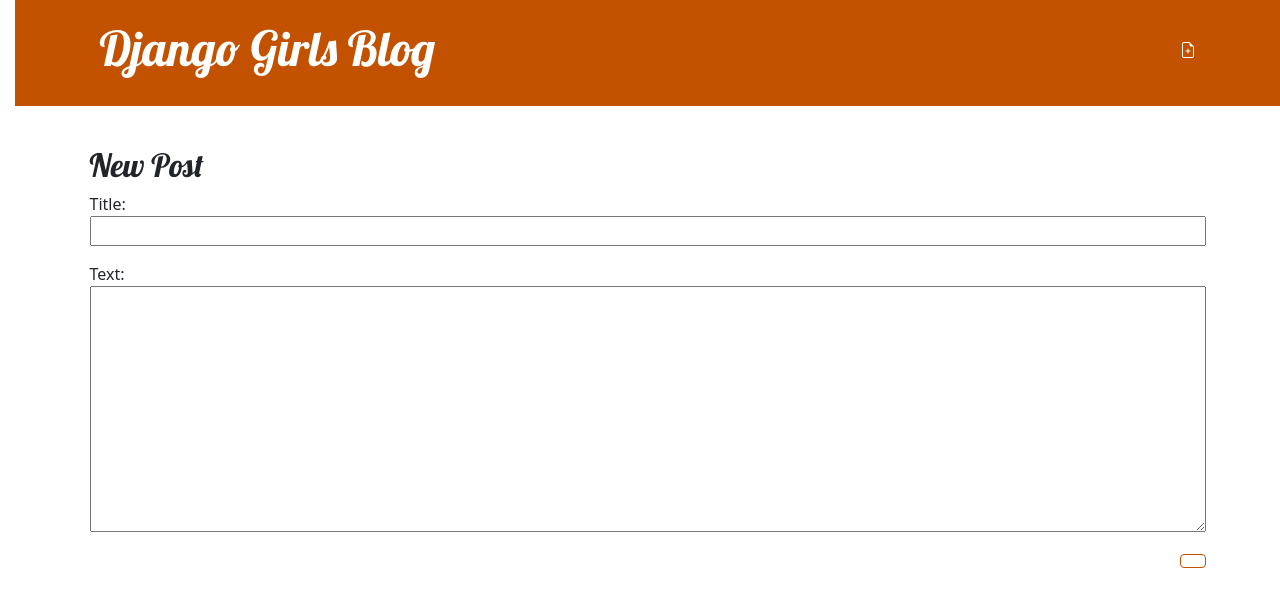
After one commit to ebrinckm/my-first-blog, a Django app: page /post/new/ in a window 1280 px wide. The commit adds this page. Shown: the top 607 px of the page. Run offline with Django 3.2, Linux system fonts and the light colour scheme.

Commit message:
Created post_detail

```diff
--- /dev/null
+++ b/blog/forms.py
@@ -0,0 +1,8 @@
+from django import forms
+from .models import Post
+
+class PostForm(forms.ModelForm):
+
+    class Meta:
+        model = Post
+        fields = ("title", "text")
--- /dev/null
+++ b/blog/static/css/blog.css
@@ -0,0 +1,79 @@
+h1 a, h2 a {
+    color: blueviolet;
+    font-family: "Lobster";
+}
+
+body {
+    padding-left: 15px;
+}
+
+.page-header {
+    background-color: #C25100;
+    margin-top: 0;
+    margin-bottom: 40px;
+    padding: 20px 20px 20px 40px;
+}
+
+.page-header h1,
+.page-header h1 a,
+.page-header h1 a:visited,
+.page-header h1 a:active {
+    color: #ffffff;
+    font-size: 36pt;
+    text-decoration: none;
+}
+
+h1,
+h2,
+h3,
+h4 {
+    font-family: 'Lobster', cursive;
+}
+
+.date {
+    color: #828282;
+}
+
+.save {
+    float: right;
+}
+
+.post-form textarea,
+.post-form input {
+    width: 100%;
+}
+
+.top-menu,
+.top-menu:hover,
+.top-menu:visited {
+    color: #ffffff;
+    float: right;
+    font-size: 26pt;
+    margin-right: 20px;
+}
+
+.post {
+    margin-bottom: 70px;
+}
+
+.post h2 a,
+.post h2 a:visited {
+    color: #000000;
+}
+
+.post > .date,
+.post > .actions {
+    float: right;
+}
+
+.btn-secondary,
+.btn-secondary:visited {
+    color: #C25100;
+    background: none;
+    border-color: #C25100;
+}
+
+.btn-secondary:hover {
+    color: #FFFFFF;
+    background-color: #C25100;
+}
--- /dev/null
+++ b/blog/templates/blog/base.html
@@ -0,0 +1,29 @@
+{% load static %}
+
+<!DOCTYPE html>
+<html>
+    <head>
+        <link rel="stylesheet" href="https://cdn.jsdelivr.net/npm/bootstrap@5.1.3/dist/css/bootstrap.min.css" integrity="sha384-1BmE4kWBq78iYhFldvKuhfTAU6auU8tT94WrHftjDbrCEXSU1oBoqyl2QvZ6jIW3" crossorigin="anonymous">
+        <link href="//fonts.googleapis.com/css?family=Lobster&subset=latin,latin-ext" rel="stylesheet" type="text/css">
+        <link rel="stylesheet" href="{% static 'css/blog.css' %}">
+        <title>Django Girls blog</title>
+    </head>
+    <body>
+        <header class="page-header">
+          <div class="container">
+            <a href="{% url 'post_new' %}" class="top-menu">
+                {% include './icons/file-earmark-plus.svg' %}
+            </a>
+            <h1><a href="/">Django Girls Blog</a></h1>
+          </div>
+        </header>
+        <main class="container">
+            <div class="row">
+                <div class="col">
+                {% block content %}
+                {% endblock %}
+                </div>
+            </div>
+        </main>
+    </body>
+</html>
--- /dev/null
+++ b/blog/templates/blog/post_edit.html
@@ -0,0 +1,9 @@
+{% extends "blog/base.html" %}
+
+{% block content %}
+    <h2>New Post</h2>
+    <form method="POST" class="post-form">{% csrf_token %}
+        {{ form.as_p }}
+        <button type="submit" class="save btn btn-secondary"></button>
+    </form>
+{% endblock %}
--- a/blog/urls.py
+++ b/blog/urls.py
@@ -3,4 +3,6 @@
 
 urlpatterns = [
     path('', views.post_list, name="post_list"),
+    path('post/<int:pk>/', views.post_detail, name='post_detail'),
+    path("post/new/", views.post_new, name="post_new"),
 ]
--- a/blog/views.py
+++ b/blog/views.py
@@ -1,7 +1,26 @@
 from .models import Post
+from .forms import PostForm
 from django.utils import timezone
-from django.shortcuts import render
+from django.shortcuts import redirect
+from django.shortcuts import render, get_object_or_404
 
 def post_list(request):
     posts = Post.objects.filter(published_date__lte=timezone.now()).order_by("published_date")
     return render(request, "blog/post_list.html", {"posts": posts})
+
+def post_detail(request, pk):
+    post = get_object_or_404(Post, pk=pk)
+    return render(request, "blog/post_detail.html", {"post": post})
+
+def post_new(request):
+    if request.method == "POST":
+        form = PostForm(request.POST)
+        if form.is_valid():
+            post = form.save(commit=False)
+            post.author = request.user
+            post.published_date = timezone.now()
+            post.save()
+            return redirect('post_detail', pk=post.pk)
+    else:
+        form = PostForm()
+    return render(request, 'blog/post_edit.html', {'form': form})
```
Also changed, not shown: blog/templates/blog/post_detail.html (added, +13 -0 lines), blog/templates/blog/post_list.html (+11 -31 lines), blog/templates/blog/icons/file-earmark-plus.svg (added), 1 other file.
